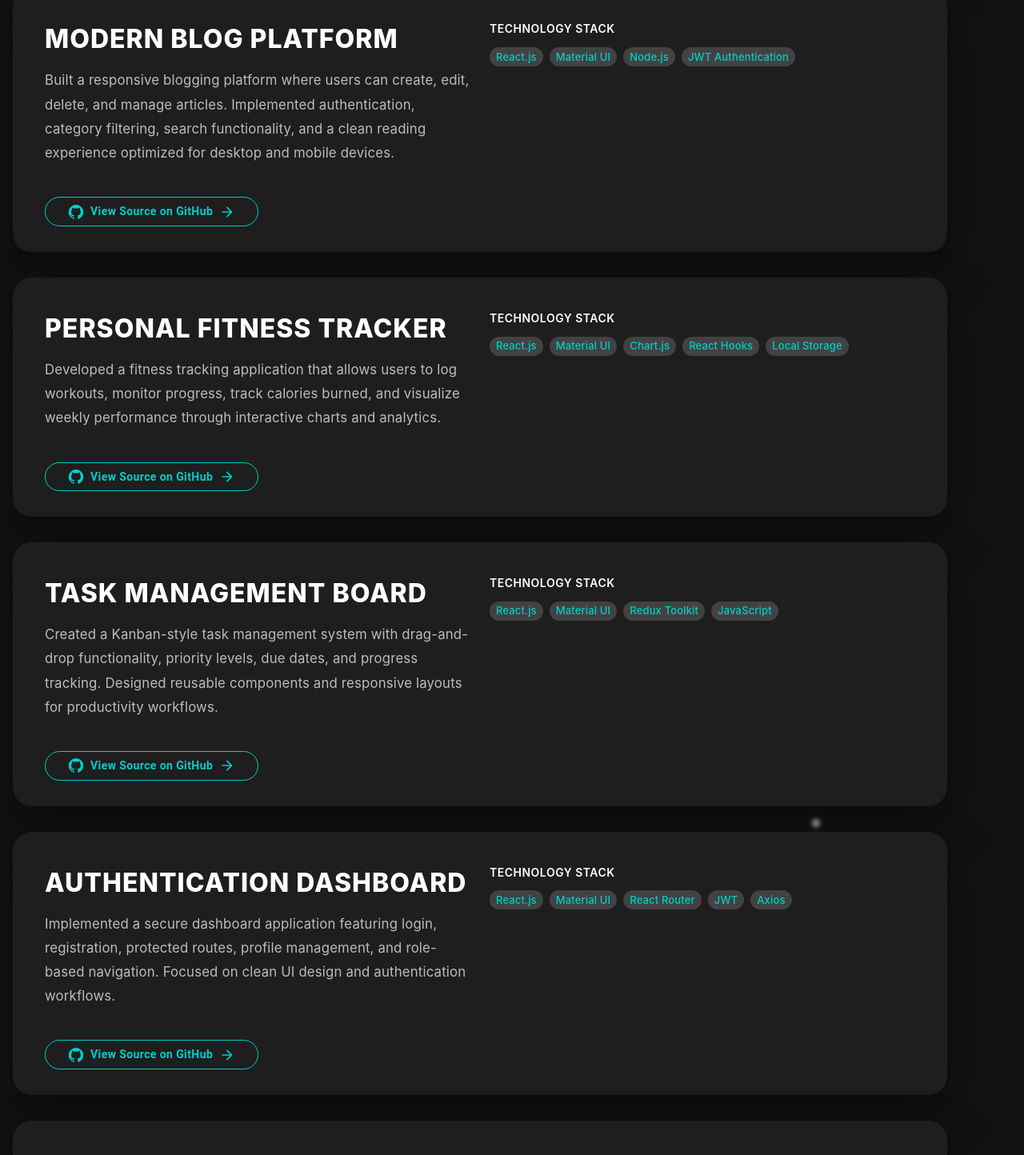
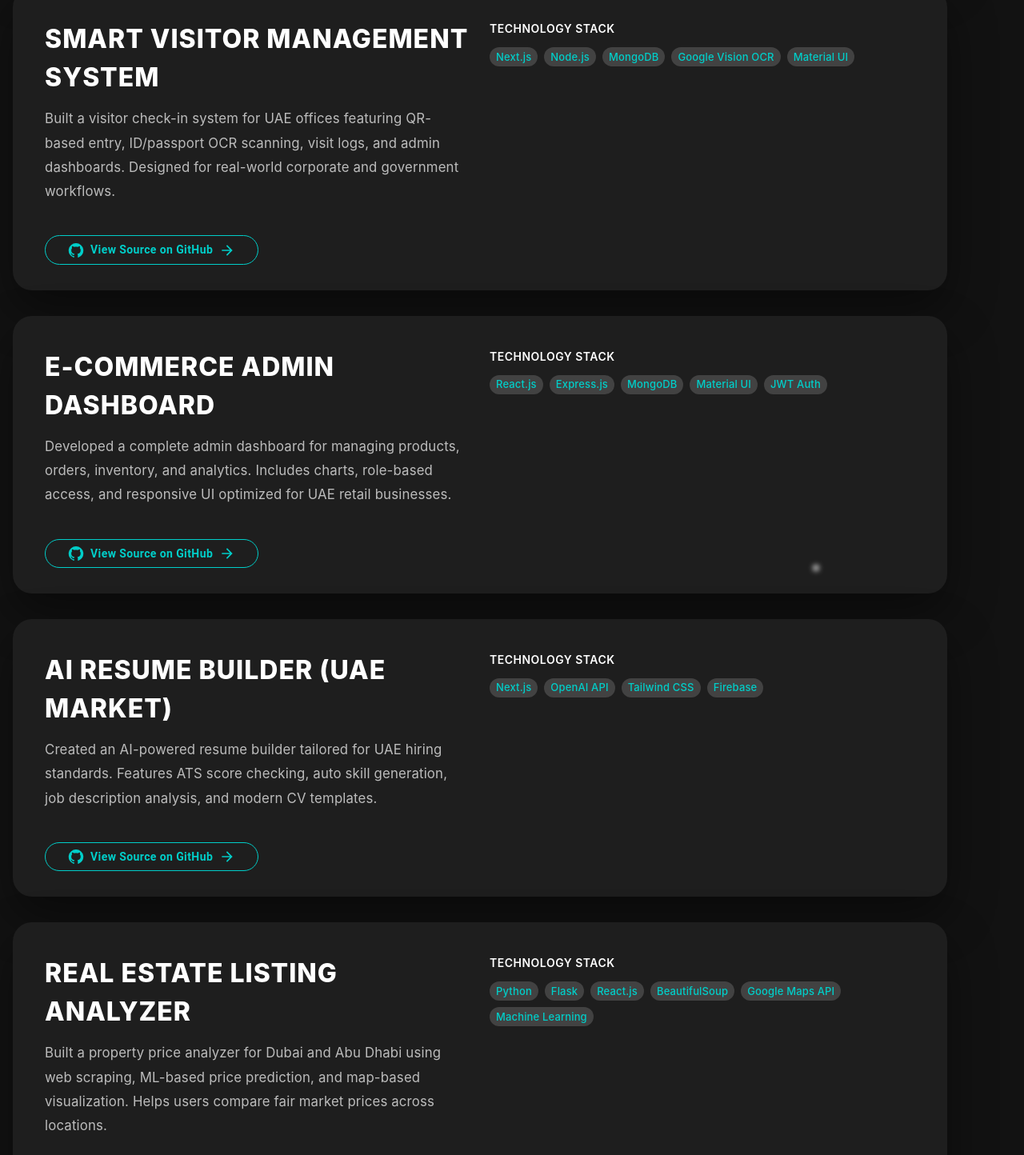
Before and after one commit to Ansitha/my-portfolio, a React app: page /#/projects in a window 1280 px wide. Shown: the part 618-2062 px from the top of the page at 80% size. Built offline with nearby package versions, Linux system fonts and the light colour scheme.

Commit message:
updated projects

```diff
--- a/src/pages/Projects.js
+++ b/src/pages/Projects.js
@@ -12,7 +12,6 @@ const projects = [
     contribution: 'Full Stack Developer',
     problemSolved:
       'Developed an AI-powered meal planning application that generates authentic Kerala recipes with ingredients and cooking steps. Includes Firebase meal storage, dynamic modals, AI generation using Gemini API, and a clean daily planner UI.',
-
     stack: [
       'Next.js',
       'Firebase',
@@ -20,115 +19,75 @@ const projects = [
       'Gemini AI API',
       'React Hooks',
     ],
-
     github: 'https://github.com/Ansitha/kerala-meal-planner',
     live: 'https://kerala-meal-planner-esj6woufn-project-1-8368.vercel.app',
   },
 
   {
-    title: 'Modern Blog Platform',
+    title: 'Smart Visitor Management System',
     contribution: 'Full Stack Developer',
     problemSolved:
-      'Built a responsive blogging platform where users can create, edit, delete, and manage articles. Implemented authentication, category filtering, search functionality, and a clean reading experience optimized for desktop and mobile devices.',
-
+      'Built a visitor check-in system for UAE offices featuring QR-based entry, ID/passport OCR scanning, visit logs, and admin dashboards. Designed for real-world corporate and government workflows.',
     stack: [
-      'React.js',
+      'Next.js',
+      'Node.js',
+      'MongoDB',
+      'Google Vision OCR',
       'Material UI',
-      'Node.js',
-      // 'Express.js',
-      // 'MongoDB',
-      'JWT Authentication',
     ],
-
-    github: 'https://github.com/yourusername/blog-platform',
+    github: 'https://github.com/yourusername/visitor-management',
+    live: '',
   },
 
   {
-    title: 'Personal Fitness Tracker',
-    contribution: 'Frontend Developer',
+    title: 'E-Commerce Admin Dashboard',
+    contribution: 'Full Stack Developer',
     problemSolved:
-      'Developed a fitness tracking application that allows users to log workouts, monitor progress, track calories burned, and visualize weekly performance through interactive charts and analytics.',
-
+      'Developed a complete admin dashboard for managing products, orders, inventory, and analytics. Includes charts, role-based access, and responsive UI optimized for UAE retail businesses.',
     stack: [
       'React.js',
+      'Express.js',
+      'MongoDB',
       'Material UI',
-      'Chart.js',
-      'React Hooks',
-      'Local Storage',
+      'JWT Auth',
     ],
-
-    github: 'https://github.com/yourusername/fitness-tracker',
+    github: 'https://github.com/yourusername/ecommerce-admin-dashboard',
+    live: '',
   },
 
   {
-    title: 'Task Management Board',
-    contribution: 'React Developer',
+    title: 'AI Resume Builder (UAE Market)',
+    contribution: 'Full Stack Developer',
     problemSolved:
-      'Created a Kanban-style task management system with drag-and-drop functionality, priority levels, due dates, and progress tracking. Designed reusable components and responsive layouts for productivity workflows.',
-
+      'Created an AI-powered resume builder tailored for UAE hiring standards. Features ATS score checking, auto skill generation, job description analysis, and modern CV templates.',
     stack: [
-      'React.js',
-      'Material UI',
-      'Redux Toolkit',
-      // 'React DnD',
-      'JavaScript',
+      'Next.js',
+      'OpenAI API',
+      'Tailwind CSS',
+      'Firebase',
     ],
-
-    github: 'https://github.com/yourusername/task-board',
+    github: 'https://github.com/yourusername/uae-ai-resume-builder',
+    live: '',
   },
 
   {
-    title: 'Authentication Dashboard',
-    contribution: 'Frontend Developer',
-    problemSolved:
-      'Implemented a secure dashboard application featuring login, registration, protected routes, profile management, and role-based navigation. Focused on clean UI design and authentication workflows.',
-
-    stack: [
-      'React.js',
-      'Material UI',
-      'React Router',
-      'JWT',
-      'Axios',
-    ],
-
-    github: 'https://github.com/yourusername/auth-dashboard',
-  },
-
-  {
-    title: 'E-Commerce Store',
-    contribution: 'Frontend Developer',
-    problemSolved:
-      'Built a modern online shopping experience featuring product listings, category filtering, shopping cart functionality, wishlist management, and a responsive checkout flow.',
-
-    stack: [
-      'Next.js',
-      'Tailwind CSS',
-      'Context API',
-      // 'Stripe',
-      'Responsive Design',
-    ],
-
-    github: 'https://github.com/yourusername/ecommerce-store',
-  },
-
-  {
-    title: 'Job Application Tracker',
+    title: 'Real Estate Listing Analyzer',
     contribution: 'Full Stack Developer',
     problemSolved:
-      'Designed an application for managing job applications, interview schedules, and application statuses. Included dashboard analytics, filtering, search, and CRUD operations for efficient job tracking.',
-
+      'Built a property price analyzer for Dubai and Abu Dhabi using web scraping, ML-based price prediction, and map-based visualization. Helps users compare fair market prices across locations.',
     stack: [
+      'Python',
+      'Flask',
       'React.js',
-      'Node.js',
-      'Express.js',
-      'MongoDB',
-      'Material UI',
-      'REST APIs',
+      'BeautifulSoup',
+      'Google Maps API',
+      'Machine Learning',
     ],
-
-    github: 'https://github.com/yourusername/job-tracker',
+    github: 'https://github.com/yourusername/real-estate-analyzer',
+    live: '',
   },
 ];
+
 
 const primaryFont = "'Inter', sans-serif";
 
```
Lines whose indentation alone changed are shown as unchanged.
